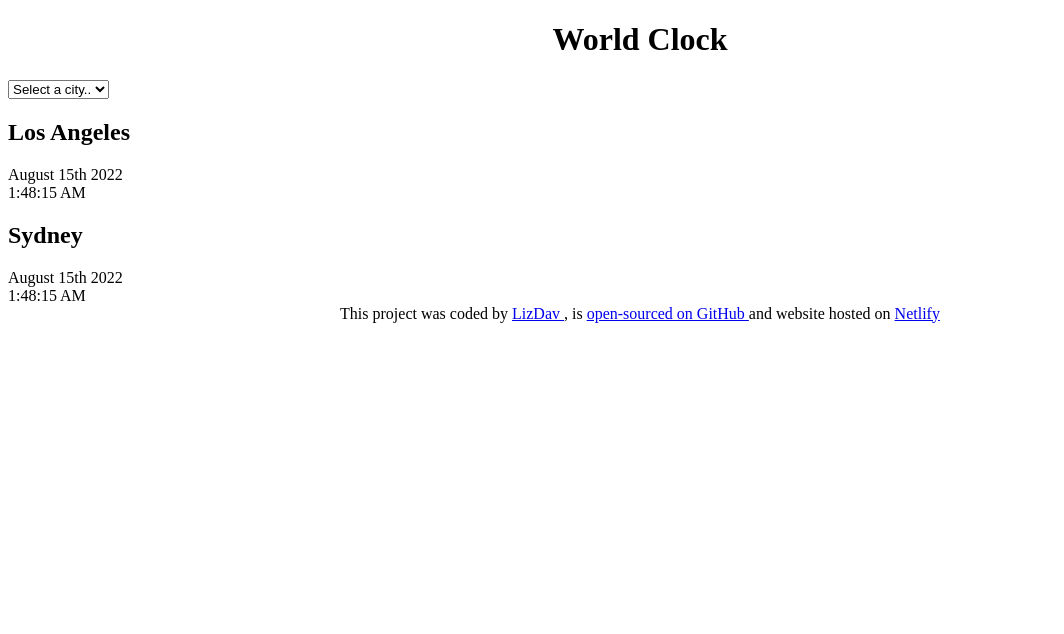
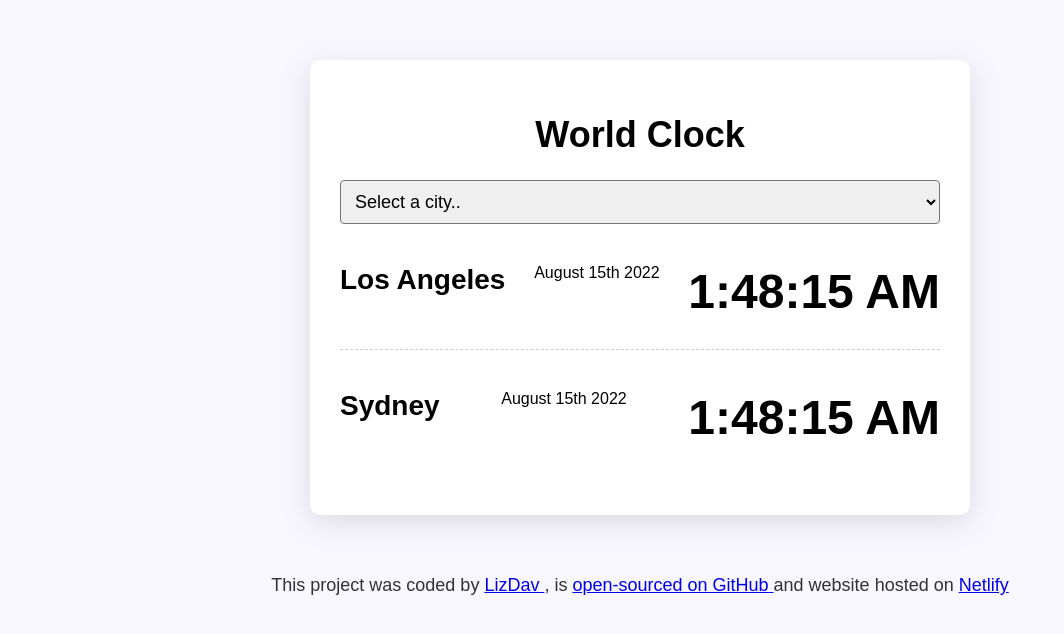
Before and after one commit to Ruby-Gem/World-Clock, a plain HTML site: page index.html in a window 1280 px wide. Shown: the whole page, without its empty margins (0-1064 px from the left). Drawn offline with Linux system fonts and the light colour scheme; a script that the page names is missing.

Commit message:
updated styles.css

```diff
--- a/src/index.js
+++ /dev/null
@@ -1 +0,0 @@
-alert("Hello")
--- a/src/styles.css
+++ b/src/styles.css
@@ -1,7 +1,65 @@
-h1{
-    text-align: center;
+body {
+  background-color: #f9f7fe;
+  font-family: sans-serif;
+}
+
+h1 {
+  text-align: center;
+  font-family: sans-serif;
+  font-size: 36px;
+}
+
+h2 {
+  margin: 0 0 5px;
+  font-size: 28px;
+}
+
+select {
+  display: block;
+  width: 100%;
+  font-size: 18px;
+  border-radius: 4px;
+  padding: 10px;
+}
+
+.container {
+  max-width: 600px;
+  margin: 60px auto;
+  background: white;
+  padding: 30px;
+  box-shadow: rgba(100, 100, 111, 0.2) 0px 7px 29px 0px;
+  border-radius: 10px;
+}
+
+.city {
+  display: flex;
+  margin: 10px 0;
+  justify-content: space-between;
+  padding: 30px 0;
+  border-bottom: 1px dashed rgba(0, 0, 0, 0.2);
+}
+
+.city:last-child {
+  border: none;
+}
+
+.date {
+  opacity: 0.7;
+}
+
+.time {
+  font-size: 48px;
+  font-weight: bold;
+}
+
+.time small {
+  font-size: 24px;
+  vertical-align: middle;
+  line-height: 48px;
 }
 
 footer {
-    text-align: center;
+  text-align: center;
+  font-size: 18px;
+  color: rgba(0, 0, 0, 0.8);
 }
```
